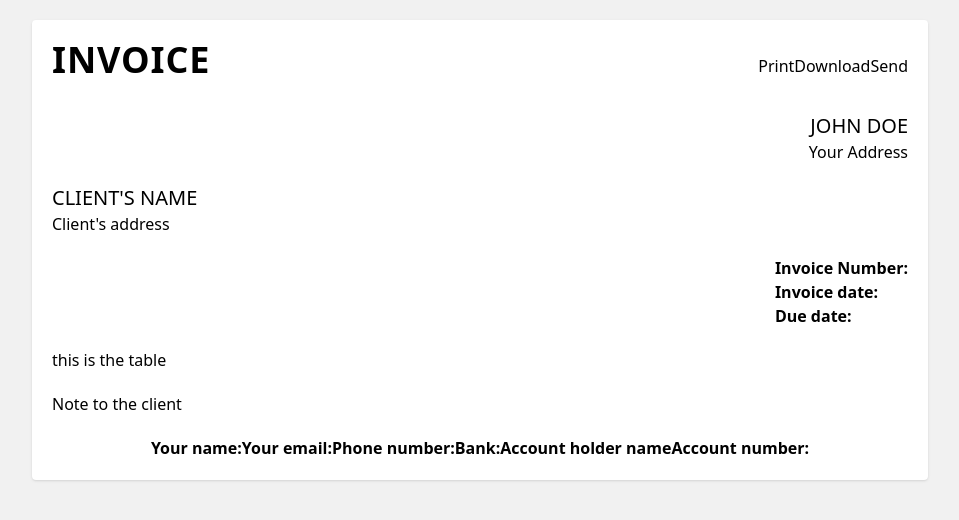
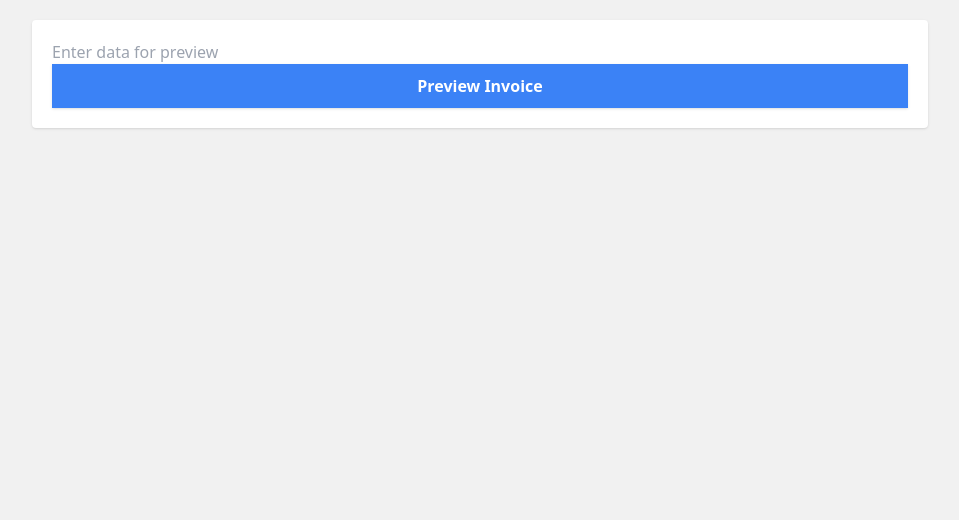
Before and after one commit to Tundesamson26/appwrite-generate-invoice, a Svelte app in the folder function/invoice-generator-client/: page / in a window 1280 px wide. Shown: the top 520 px of the page, without its empty margins (160-1119 px from the left). Built offline with nearby package versions, Linux system fonts and the light colour scheme.

Commit message:
updated commit

```diff
--- a/function/invoice-generator-client/src/App.svelte
+++ b/function/invoice-generator-client/src/App.svelte
@@ -1,4 +1,6 @@
 <script>
+  import { onMount } from "svelte";
+
   import ClientDetails from "./components/ClientDetails.svelte";
   import Dates from "./components/Dates.svelte";
   import Footer from "./components/Footer.svelte";
@@ -7,20 +9,53 @@
   import Notes from "./components/Notes.svelte";
   import Table from "./components/Table.svelte";
 
-  const handlePrint = () =>{
+  let showInvoice = false;
+
+  const handlePrint = () => {
     window.print();
-  }
+  };
+
+  const togglePreview = () => {
+    showInvoice = !showInvoice;
+  };
+
+  // Optionally, you can use onMount to set up any initial conditions
+  onMount(() => {
+    // You can add any initialization logic here
+  });
 </script>
 
 <main class="m-5 p-5 xl:max-w-4xl xl:mx-auto bg-white rounded shadow">
   <div>
-    <Header />
+    {#if showInvoice}
+      <!-- Show Invoice -->
+      <Header {handlePrint} />
       <MainDetails />
       <ClientDetails />
       <Dates />
       <Table />
       <Notes />
       <Footer />
+      <button
+        class="mt-5 bg-blue-500 py-2 px-8 text-white font-bold shadow border-2 border-blue-500 hover:bg-transparent hover:text-blue-500 transition-all duration-300"
+        on:click={togglePreview}>Edit Invoice</button
+      >
+    {:else}
+      <!-- Show Input Element and Preview Invoice Button -->
+      <div class="flex flex-col justify-center">
+        <input
+          type="text"
+          id="text"
+          name="text"
+          placeholder="Enter data for preview"
+          autocomplete="off"
+        />
+        <button
+          class="bg-blue-500 py-2 px-8 text-white font-bold shadow border-2 border-blue-500 hover:bg-transparent hover:text-blue-500 transition-all duration-300"
+          on:click={togglePreview}>Preview Invoice</button
+        >
+      </div>
+    {/if}
   </div>
 </main>
 
--- a/function/invoice-generator-client/src/components/Header.svelte
+++ b/function/invoice-generator-client/src/components/Header.svelte
@@ -1,4 +1,6 @@
-<script></script>
+<script>
+   export let handlePrint;
+</script>
 
 <header
   class="flex flex-col items-center justify-center mb-5 xl:flex-row xl:justify-between"
@@ -8,7 +10,7 @@
   </div>
   <div>
     <ul class="flex flex-wrap items-center justify-between">
-      <li><button class="btn btn-print">Print</button></li>
+      <li><button type="button" class="btn btn-print" on:click={handlePrint}>Print</button></li>
       <li><button class="btn btn-download">Download</button></li>
       <li><button class="btn btn-send">Send</button></li>
     </ul>
```
Lines whose indentation alone changed are shown as unchanged.
